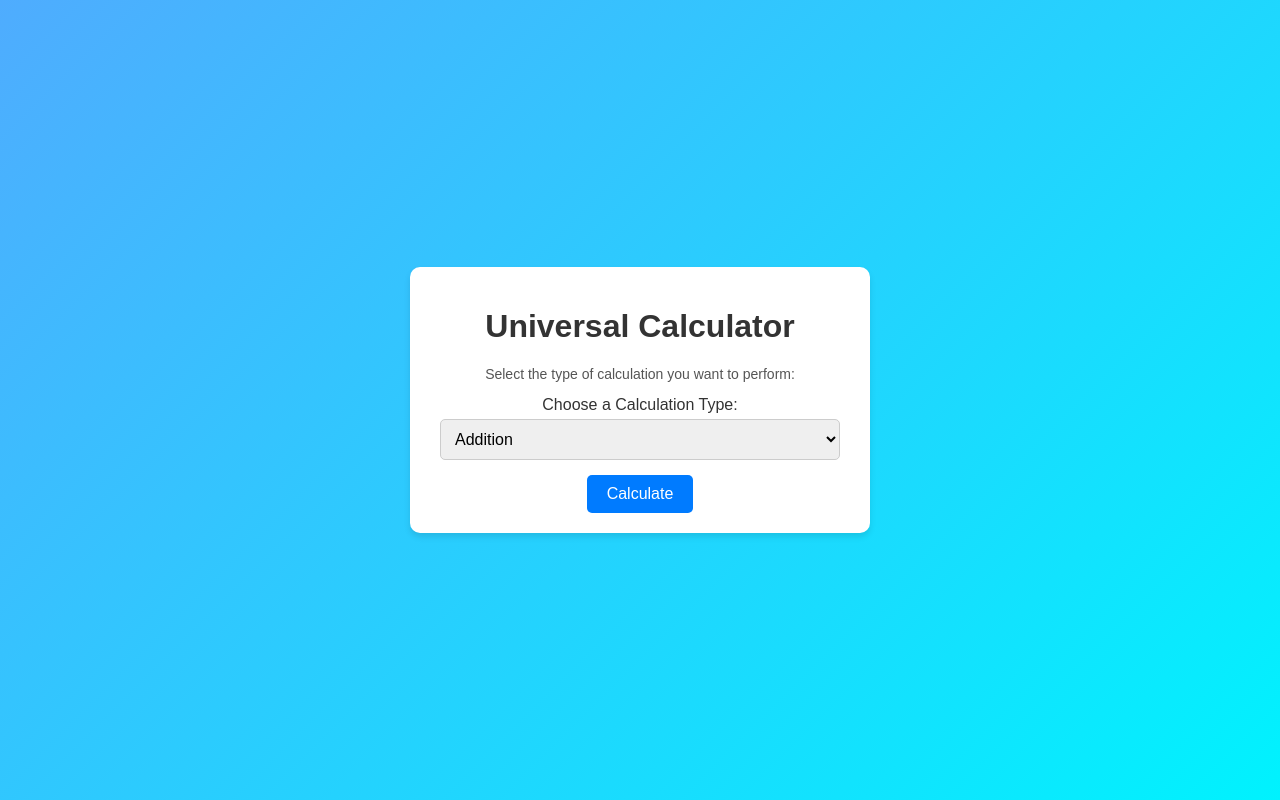
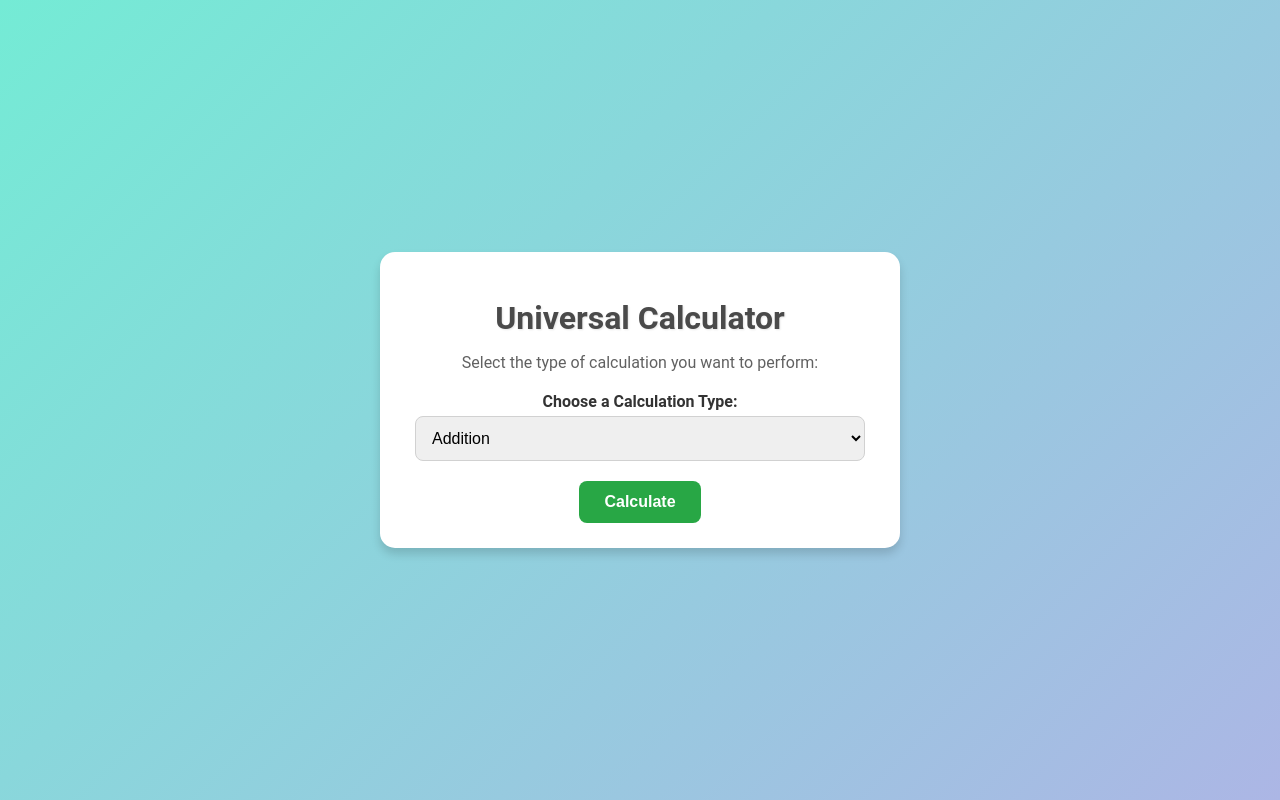
Before and after one commit to dkbytes/all, a plain HTML site: page index.html in a window 1280 px wide. Drawn offline with Linux system fonts and the light colour scheme.

Commit message:
Add files via upload

```diff
--- a/styles.css
+++ b/styles.css
@@ -1,6 +1,6 @@
 body {
-    font-family: Arial, sans-serif;
-    background: linear-gradient(135deg, #4facfe, #00f2fe);
+    font-family: 'Roboto', sans-serif;
+    background: linear-gradient(135deg, #74ebd5, #ACB6E5);
     margin: 0;
     padding: 0;
     display: flex;
@@ -12,49 +12,69 @@ body {
 .calculator-container {
     text-align: center;
     background: #ffffff;
-    padding: 20px 30px;
-    border-radius: 10px;
-    box-shadow: 0 4px 6px rgba(0, 0, 0, 0.1);
+    padding: 25px 35px;
+    border-radius: 15px;
+    box-shadow: 0 6px 10px rgba(0, 0, 0, 0.15);
     width: 90%;
-    max-width: 400px;
+    max-width: 450px;
+    animation: fadeIn 0.5s ease-in-out;
 }
 
 h1 {
-    color: #333333;
+    color: #4A4A4A;
+    font-size: 2em;
+    margin-bottom: 10px;
+    text-shadow: 1px 1px 2px rgba(0, 0, 0, 0.1);
 }
 
 p {
-    font-size: 14px;
-    color: #555555;
+    font-size: 1em;
+    color: #616161;
+    margin-bottom: 20px;
 }
 
 label {
     display: block;
-    margin: 10px 0 5px;
+    margin: 15px 0 5px;
     color: #333333;
+    font-weight: bold;
 }
 
 select, input {
     width: 100%;
-    padding: 10px;
-    margin-bottom: 15px;
-    border: 1px solid #cccccc;
-    border-radius: 5px;
+    padding: 12px;
+    margin-bottom: 20px;
+    border: 1px solid #d1d1d1;
+    border-radius: 8px;
     font-size: 16px;
+    transition: all 0.3s;
+}
+
+select:focus, input:focus {
+    outline: none;
+    border-color: #007bff;
+    box-shadow: 0 0 5px rgba(0, 123, 255, 0.5);
 }
 
 button {
-    background-color: #007bff;
+    background-color: #28a745;
     color: white;
-    padding: 10px 20px;
+    padding: 12px 25px;
     border: none;
-    border-radius: 5px;
+    border-radius: 8px;
     cursor: pointer;
     font-size: 16px;
+    font-weight: bold;
+    transition: background-color 0.3s, transform 0.2s;
 }
 
 button:hover {
-    background-color: #0056b3;
+    background-color: #218838;
+    transform: scale(1.05);
+}
+
+button:active {
+    background-color: #1e7e34;
 }
 
 .result-section {
@@ -62,9 +82,45 @@ button:hover {
     font-size: 16px;
     color: black; /* Text color */
     font-weight: bold;
-    background-color: green; /* Background color */
-    padding: 15px;
-    border-radius: 5px;
-    box-shadow: 0 2px 4px rgba(0, 0, 0, 0.2);
-    text-align: left;
+    background-color: rgba(40, 167, 69, 0.8); /* Background color */
+    padding: 20px;
+    border-radius: 10px;
+    box-shadow: 0 2px 6px rgba(0, 0, 0, 0.2);
+    text-align: center;
+    animation: popUp 0.4s ease;
 }
+
+.result-section h3 {
+    margin: 0;
+    font-size: 1.5em;
+    color: #ffffff;
+}
+
+.result-section p {
+    margin: 5px 0 0;
+    font-size: 1.2em;
+    color: #ffffff;
+}
+
+/* Animations */
+@keyframes fadeIn {
+    from {
+        opacity: 0;
+        transform: translateY(20px);
+    }
+    to {
+        opacity: 1;
+        transform: translateY(0);
+    }
+}
+
+@keyframes popUp {
+    from {
+        transform: scale(0.9);
+        opacity: 0.8;
+    }
+    to {
+        transform: scale(1);
+        opacity: 1;
+    }
+}
```
